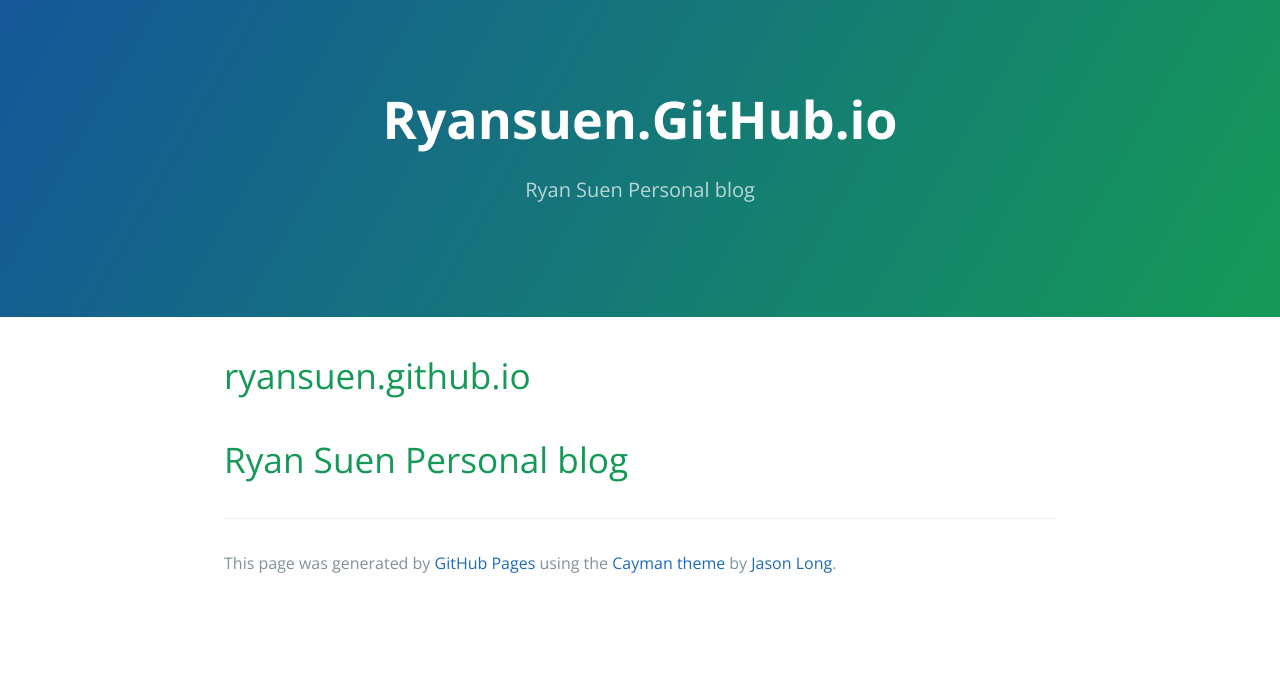
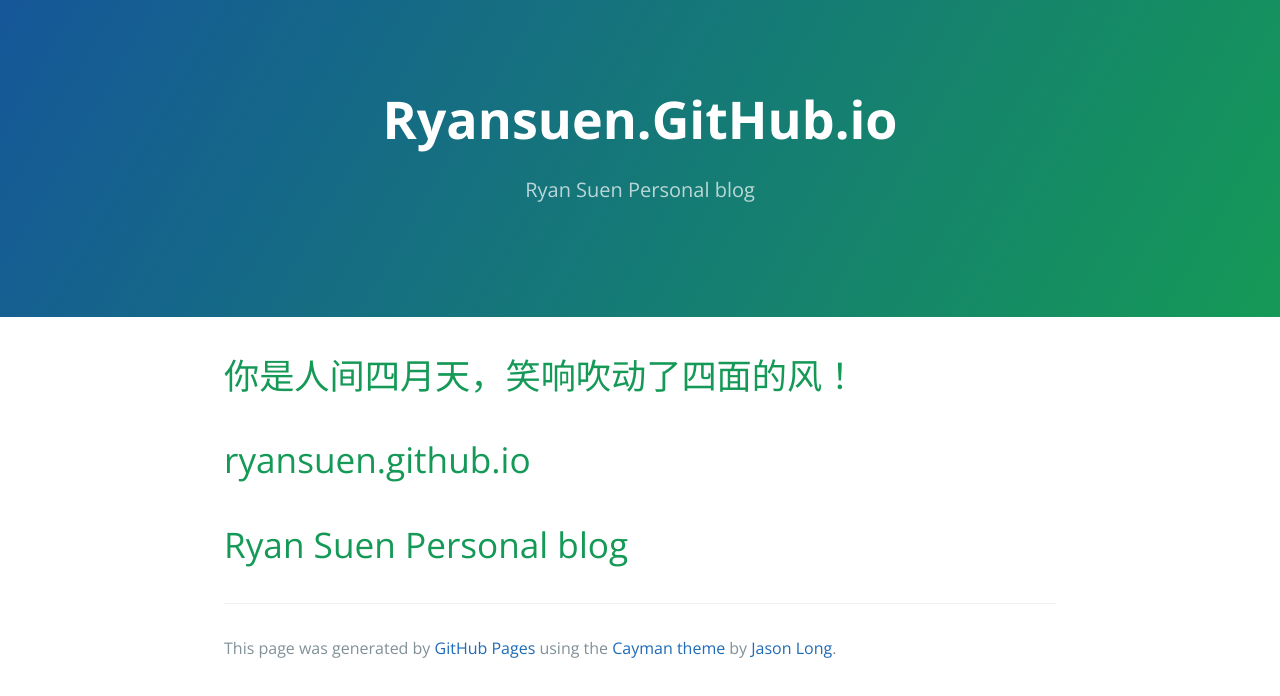
Before and after one commit to RyanSuen/ryansuen.github.io, a plain HTML site: page index.html in a window 1280 px wide. Drawn offline with nearby package versions, Linux system fonts and the light colour scheme.

Commit message:
Update index.html

```diff
--- a/index.html
+++ b/index.html
@@ -16,6 +16,7 @@
     </section>
 
     <section class="main-content">
+      <h1>你是人间四月天，笑响吹动了四面的风！</h1>
       <h1>
 <a id="ryansuengithubio" class="anchor" href="#ryansuengithubio" aria-hidden="true"><span class="octicon octicon-link"></span></a>ryansuen.github.io</h1>
 
```
